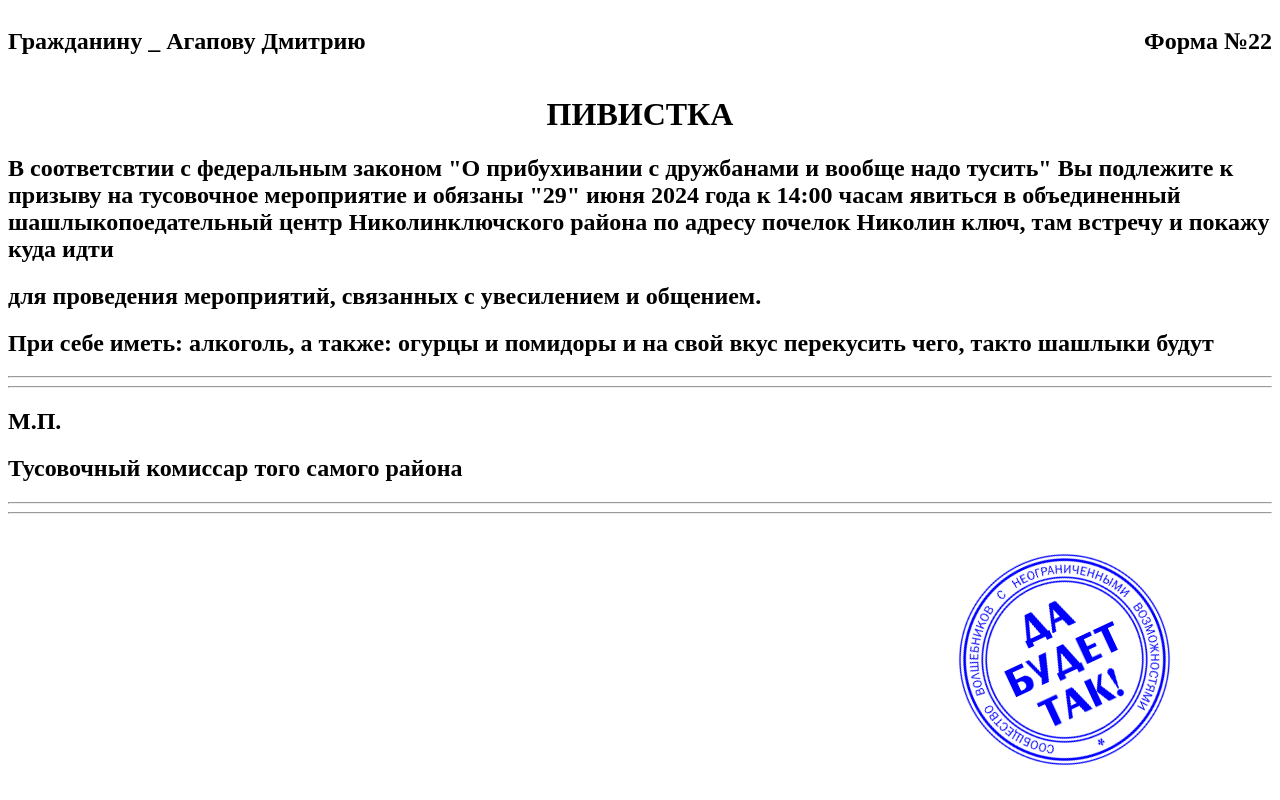
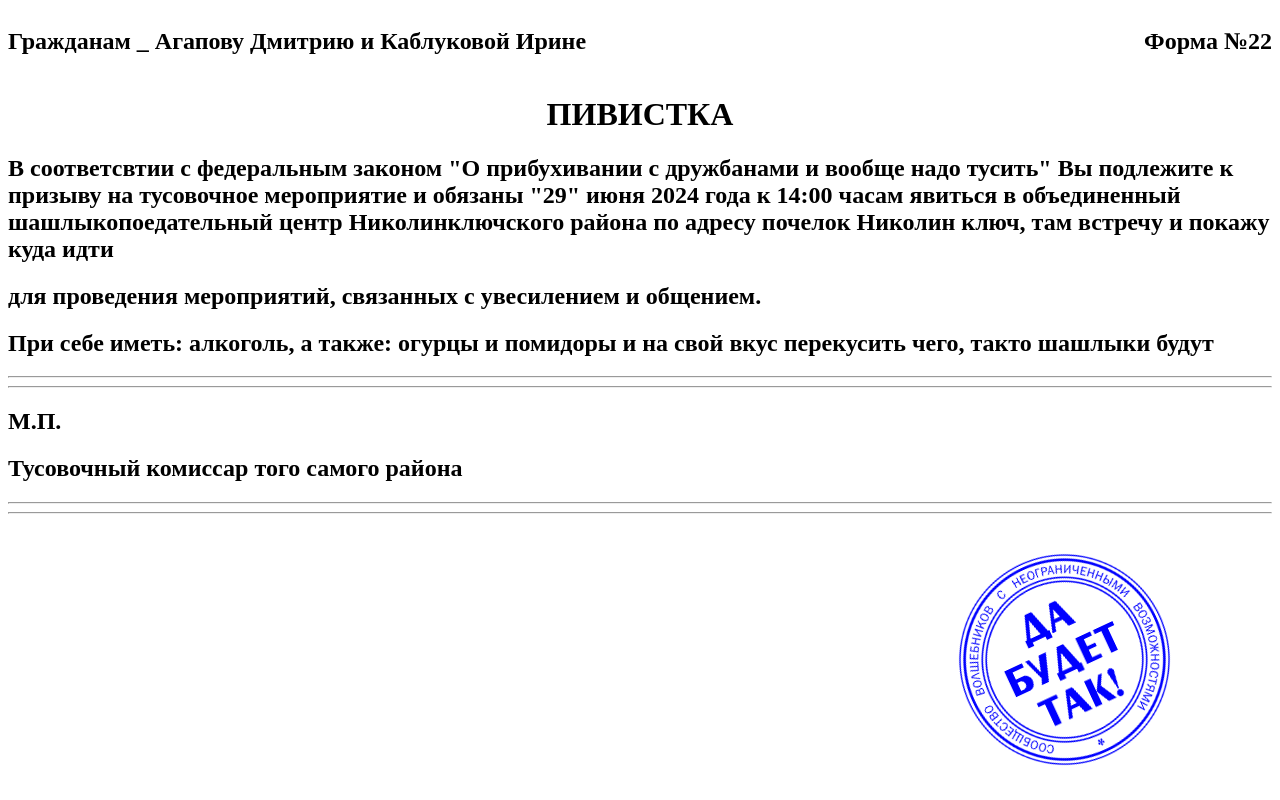
Before and after one commit to LemonAid200/pivistka, a website: page index.html in a window 1280 px wide. Drawn offline with Linux system fonts and the light colour scheme.

Commit message:
added Irina

```diff
--- a/index.html
+++ b/index.html
@@ -7,7 +7,7 @@
 </head>
 <body>
     <div class="top">
-        <h2>Гражданину _ Агапову Дмитрию </h2>
+        <h2>Гражданам _ Агапову Дмитрию и Каблуковой Ирине </h2>
         <h2>Форма №22</h2>
     </div>
     <h1>ПИВИСТКА</h1>
```
